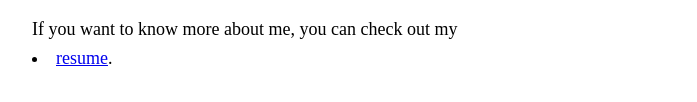
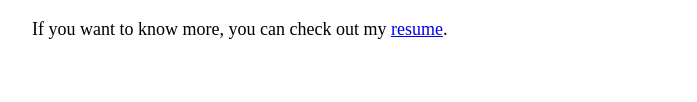
Before and after one commit to ranjancodes/about-me, a plain HTML site: page index.html in a window 1280 px wide. Shown: the part 1094-1196 px from the top of the page, without its empty margins (283-980 px from the left). Drawn offline with Linux system fonts and the light colour scheme.

Commit message:
Update index.html

```diff
--- a/index.html
+++ b/index.html
@@ -35,6 +35,6 @@
         <li><a href="https://www.instagram.com/rishabhr19/" rel="noopener" target="_blank">Instagram</a></li>
         <li><a href="https://www.linkedin.com/in/rishav-r/" rel="noopener" target="_blank">LinkedIn</a></li>
       </ul>
-    If you want to know more about me, you can check out my <li><a href="/Rishav_Ranjan_resume.pdf">resume</a>.
+    If you want to know more, you can check out my <a href="/Rishav_Ranjan_resume.pdf">resume</a>.
 </body>
 </html>
```
